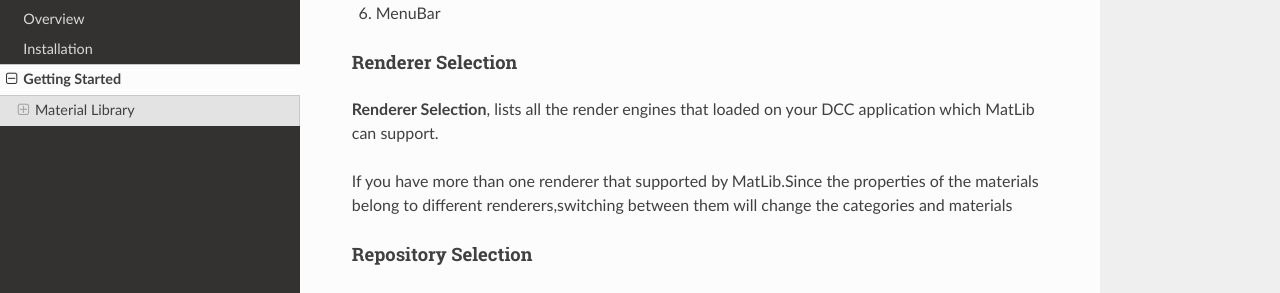
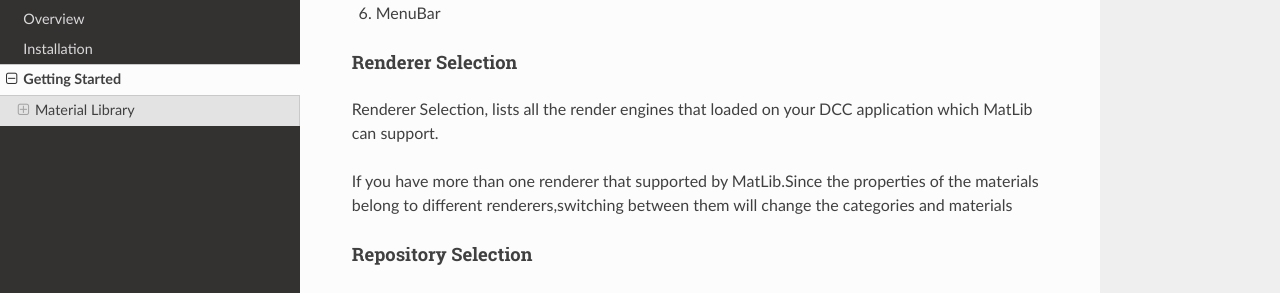
Before and after one commit to erdemirci/MatLib, a Sphinx documentation site: the page built from docs/source/getting_started.rst, in a window 1280 px wide and 900 px high, scrolled down 1400 px. Shown: the part 158-451 px from the top of the window. Built offline with Sphinx 7.4.7 and the Read the Docs theme 2.0.0, drawn with Linux system fonts in a browser that asks for light colours.

```diff
--- a/docs/source/getting_started.rst
+++ b/docs/source/getting_started.rst
@@ -36,7 +36,7 @@ There are 6 sections in the interface:
 Renderer Selection
 ____
 
-**Renderer Selection**, lists all the render engines that loaded on your DCC application which MatLib can support.
+Renderer Selection, lists all the render engines that loaded on your DCC application which MatLib can support.
 
 If you have more than one renderer that supported by MatLib.Since the properties of the materials belong to different renderers,switching between them will change the categories and materials
 
@@ -65,11 +65,13 @@ By changing the renderer or changing the repository,Category section will be upd
 
 
 **Create a Category**
+~~~~
 
 To create a category, you must give the category a name (such as metals) on the dialog screen that opens after pressing the ``+`` button under the category section.
 Pressing the accept button will immediately add the new category to the Categories menu.
 
 **Delete a Category**
+~~~~
 
 To delete a category, you need to type **'YES'** in capital letters in the dialog box that opens after pressing the ``-`` button.
 
@@ -89,6 +91,7 @@ This is the area where the materials in the selected category are displayed.
 The buttons in the lower left corner are used to add or remove materials from the selected category.
 
 **Add a Material**
+~~~~
 
 To add material, first make sure that the render engine is set to the same as the render selection.
 
@@ -118,6 +121,7 @@ When the rendering is completed, select the Shading Group (SG) node of the mater
 It is possible to change the description later on from the edit tab.It does not have to be filled.
 
 **Delete a Material**
+~~~~
 
 After selecting the material to be deleted from the MatLib window, click the ``Delete Material from Category`` button at the bottom left. As with deleting a category, typing **'YES'** in capital letters at a dialog asking if you are sure, will delete this material.
 
@@ -129,10 +133,12 @@ If the repository is protected by a password, you must first enter the password
    Deleted materials do not have backup files, so the deletion cannot be undone.
 
 **Import Material**
+~~~~
 
 As the naming suggests, this will import the material information and generate the materials into the current scene. After the material is created you will just need to assign the material to an object.
 
 **Search Bar**
+~~~~
 
 Search bar will hide all the other materials which do not have all the characters in their material name from the selected category.
 
@@ -152,6 +158,7 @@ At the buttom of the image display there is a description, shows whatever was wr
 Underneath the description there are 3 tabs for editing and displaying the material.
 
 **Texture Info**
+~~~~
 
 The textures of the selected material are listed in this section.
 
@@ -163,12 +170,14 @@ If the node has UDIM or sequence properties, it provides information about the p
    If the material has .EXR or .HDR texture formats,it fails to display them on the texture info tab.
 
 **Material Info**
+~~~~
 
 Displays the material attributes of the selected material. The user can choose which of these attributes to display by clicking the Material Config button on the Edit tab.
 
 .. image:: /images/matlib_materialinfo.jpg
 
 **Edit**
+~~~~
 
 Edit tab is responsible for making changes on material di̇splay.
 
@@ -177,7 +186,7 @@ There are couple of buttons in this tab, lets take a look at them one by one.
 .. image:: /images/matlib_edittab.jpg
 
 *Add Image To Display*
-~~~~
+
 
 You can add more images to the image di̇splay of the selected material by selecting an image either from ``File`` or from ``Renderview`` button.
 
```
